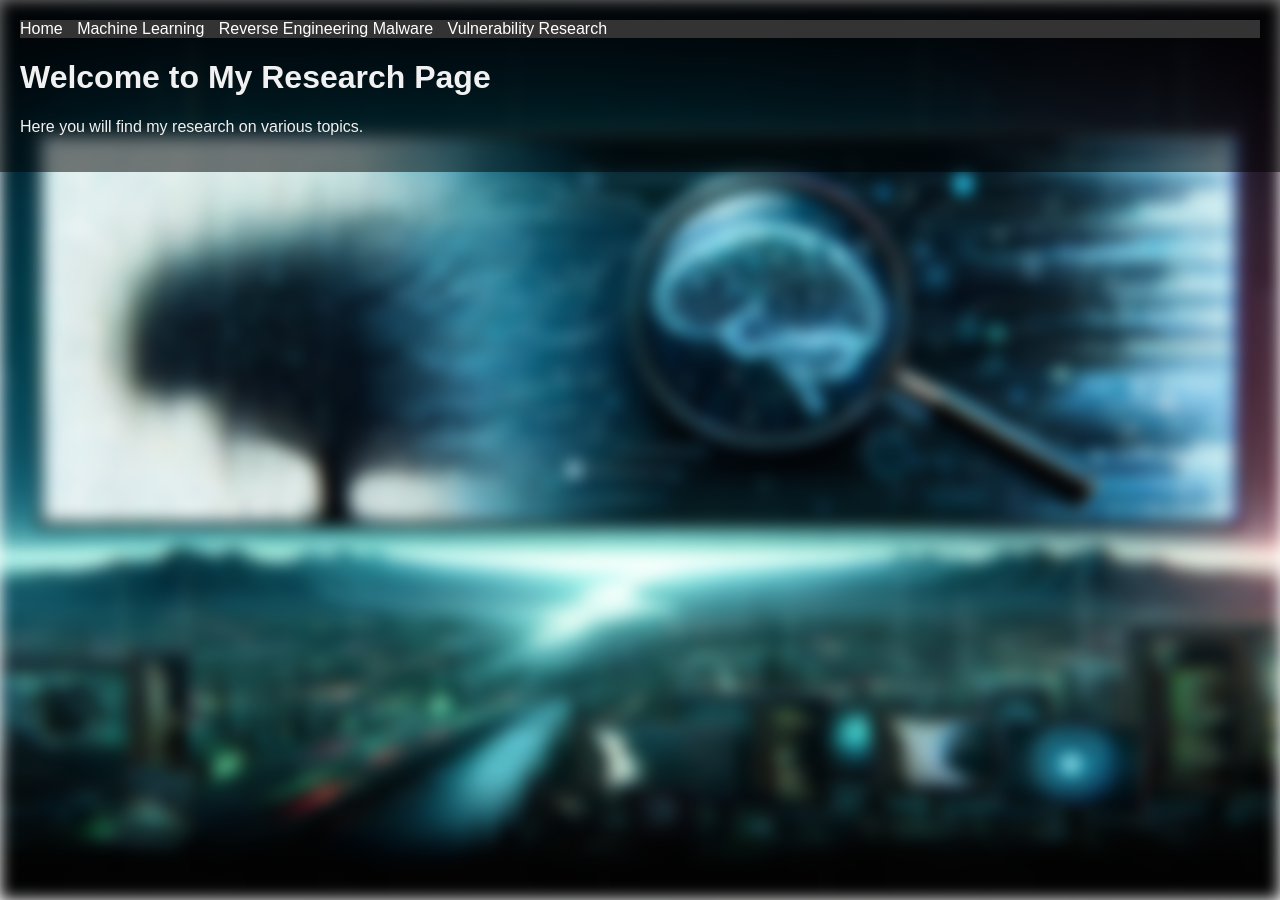
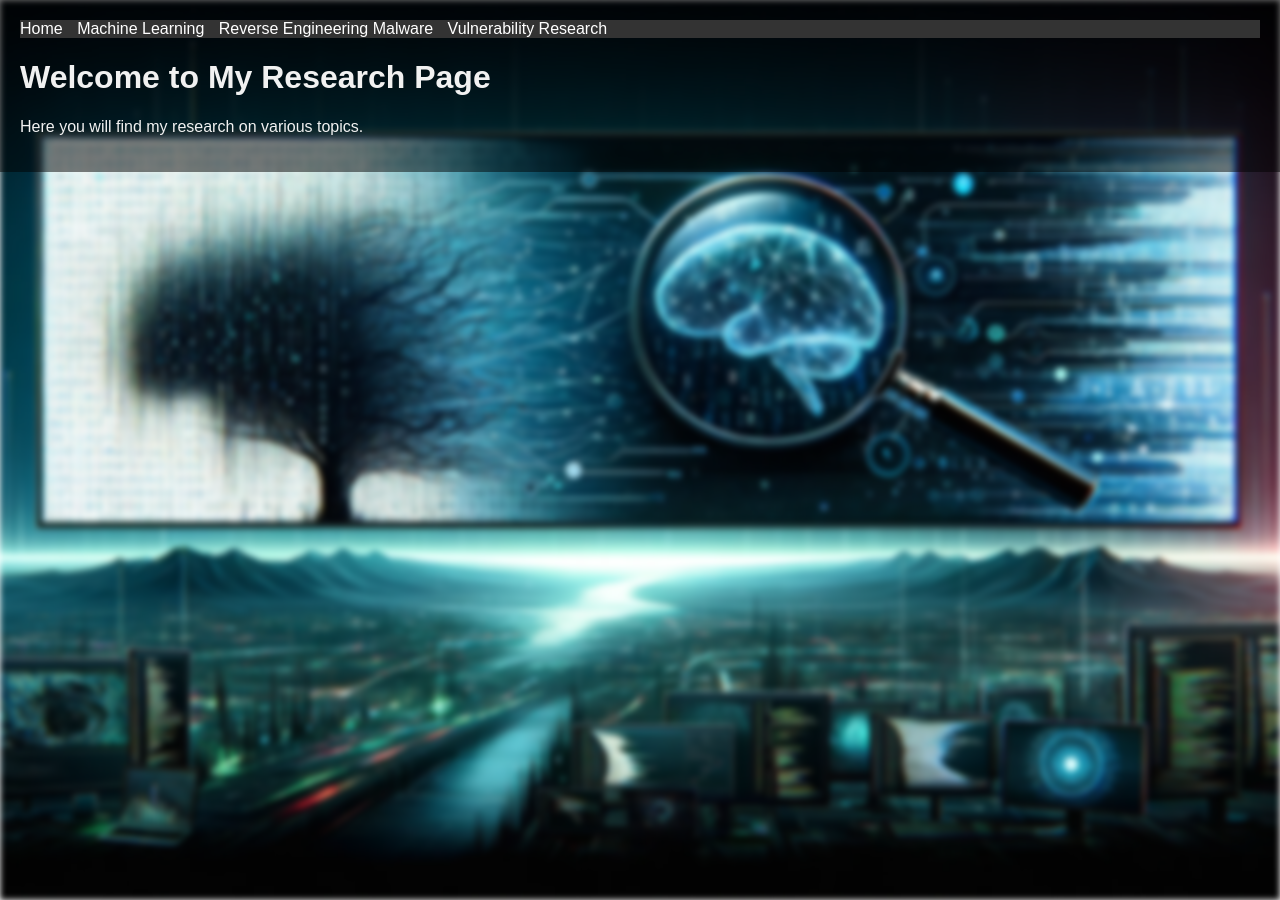
Before and after one commit to dyngnosis/dyngnosis.github.io, a Jekyll site: the page built from index.md, in a window 1280 px wide. Built offline with Jekyll 4.4.1, drawn with Linux system fonts in a browser that asks for light colours.

```diff
--- a/_layouts/base.html
+++ b/_layouts/base.html
@@ -25,8 +25,8 @@
     background-size: cover; /* Cover might work well with no-repeat */
     background-position: center center; /* Centers the image */
     background-repeat: no-repeat; /* Prevents tiling */
-    filter: blur(8px);
-    -webkit-filter: blur(8px);
+    filter: blur(3px);
+    -webkit-filter: blur(3px);
 }
 
         .content {
```
